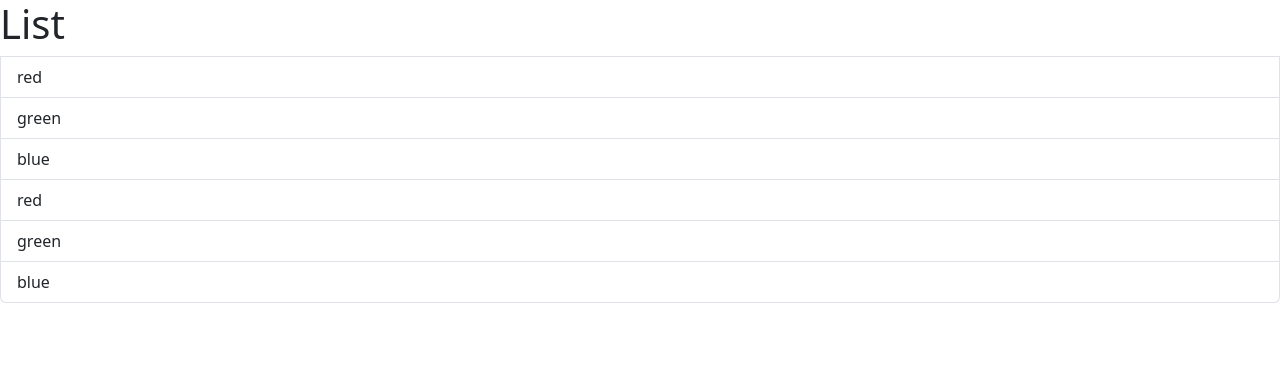
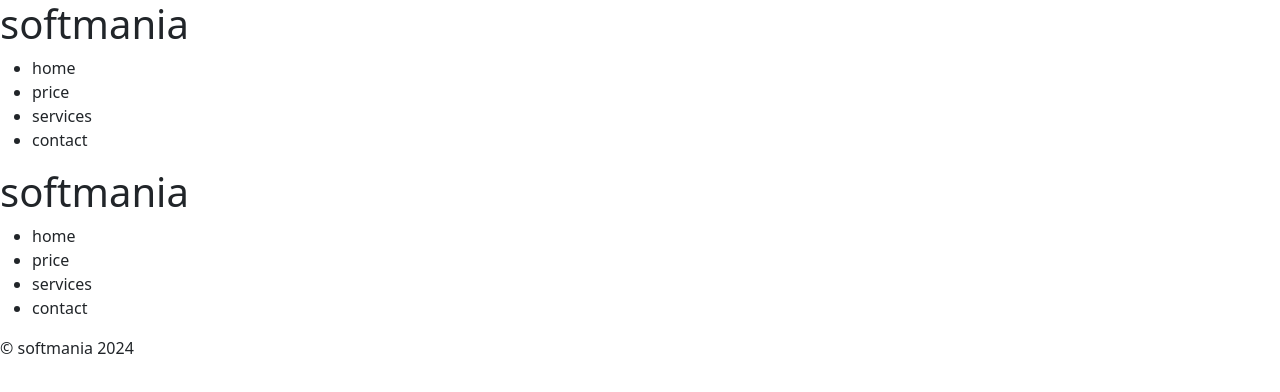
Before and after one commit to Kaliyappan1/React-learn-CRA, a React (Vite) app: page / in a window 1280 px wide. Shown: the top 392 px of the page. Built offline with nearby package versions, Linux system fonts and the light colour scheme.

Commit message:
header footer add script

```diff
--- a/src/App.tsx
+++ b/src/App.tsx
@@ -1,8 +1,16 @@
-import ListGroup from "./components/ListGroup";
+import Header from "./components/header";
+import Footer from "./components/footer";
+
 
 function App() {
+  return (
+    <>
+      <Header />
+      <Header />
+      <Footer />
 
-  return <div><ListGroup /></div>
+    </>
+  );
 }
 
 export default App;
--- a/src/components/ListGroup.tsx
+++ b/src/components/ListGroup.tsx
@@ -16,7 +16,9 @@ function ListGroup() {
               ? "list-group-item active"
               : "list-group-item"
           }
-          onClick={() => {setSelectedIndex(index)}}
+          onClick={() => {
+            setSelectedIndex(index);
+          }}
         >
           {item}
         </li>
--- /dev/null
+++ b/src/components/footer.tsx
@@ -0,0 +1,20 @@
+function Footer() {
+  return (
+    <footer>
+      <p>&copy; softmania {new Date().getFullYear()} </p>
+    </footer>
+  );
+}
+
+// function Food() {
+//   const food = "orange";
+//   const food2 = "Banana";
+
+//   return (
+//     <ul>
+//       <li>{food}</li>
+//       <li>{food2}</li>
+//     </ul>
+//   );
+// }
+export default Footer
--- /dev/null
+++ b/src/components/header.tsx
@@ -0,0 +1,17 @@
+function Header() {
+  return (
+    <header>
+      <h1>softmania</h1>
+      <nav>
+        <ul>
+          <li>home</li>
+          <li>price</li>
+          <li>services</li>
+          <li>contact</li>
+        </ul>
+      </nav>
+    </header>
+  );
+}
+
+export default Header;
```
Also changed, not shown: src/Card.tsx (added), src/assets/wired-outline-268-avatar-man.gif (added).
